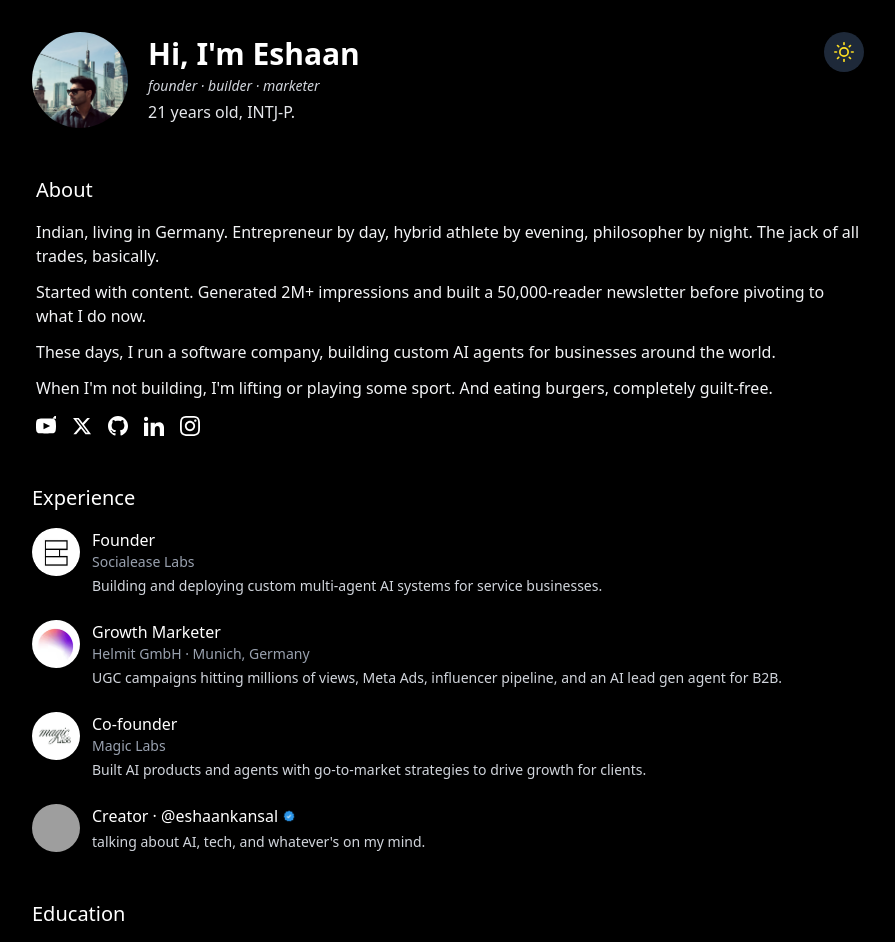
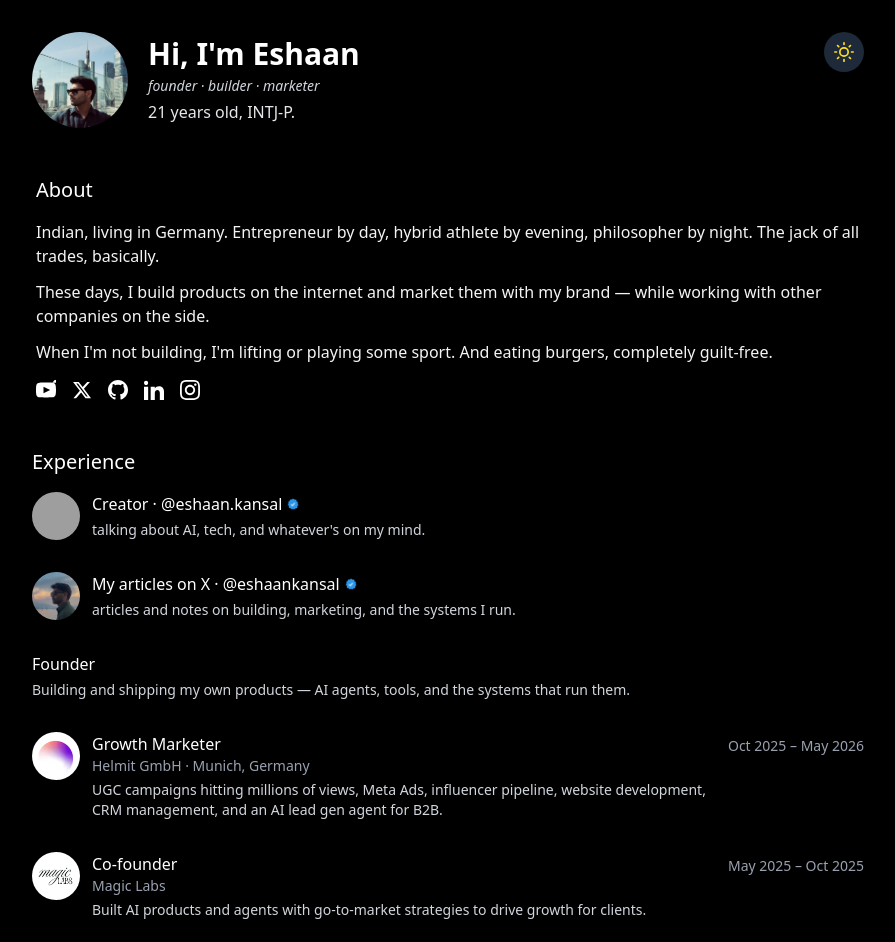
Before and after one commit to Eshaank08/profile, a Next.js app: page / in a window 1280 px wide. Shown: the top 942 px of the page, without its empty margins (192-1087 px from the left). Built offline with nearby package versions, Linux system fonts and the light colour scheme; grey boxes are pictures that could not be loaded; a web font is replaced by a local one.

Commit message:
Restructure experience section, simplify bio, move Education below Hackathons
Lead with Creator/Writing entries, drop Socialease Labs company attribution
from the Founder entry, expand Helmit description and add date ranges.

```diff
--- a/app/page.tsx
+++ b/app/page.tsx
@@ -88,8 +88,7 @@ export default function Component() {
         <div className="mb-12 px-1">
           <h2 className="text-xl font-medium mb-4">About</h2>
           <p className={`${darkMode ? 'text-gray-100' : 'text-gray-700'} mb-3`}>Indian, living in Germany. Entrepreneur by day, hybrid athlete by evening, philosopher by night. The jack of all trades, basically.</p>
-          <p className={`${darkMode ? 'text-gray-100' : 'text-gray-700'} mb-3`}>Started with content. Generated 2M+ impressions and built a 50,000-reader newsletter before pivoting to what I do now.</p>
-          <p className={`${darkMode ? 'text-gray-100' : 'text-gray-700'} mb-3`}>These days, I run a software company, building custom AI agents for businesses around the world.</p>
+          <p className={`${darkMode ? 'text-gray-100' : 'text-gray-700'} mb-3`}>These days, I build products on the internet and market them with my brand — while working with other companies on the side.</p>
           <p className={`${darkMode ? 'text-gray-100' : 'text-gray-700'} mb-3`}>When I&apos;m not building, I&apos;m lifting or playing some sport. And eating burgers, completely guilt-free.</p>
 
           {/* Social Media Icons */}
@@ -151,17 +150,45 @@ export default function Component() {
         <div className="mb-12">
           <h2 className="text-xl font-medium mb-4">Experience</h2>
 
-          <div className="space-y-6">
-            {/* Socialease Labs */}
+          <div className="space-y-8">
+            {/* Creator — Instagram */}
+            <a href="https://instagram.com/eshaan.kansal" target="_blank" rel="noopener noreferrer" className="flex justify-between items-start group">
+              <div className="flex items-start">
+                <div className="w-12 h-12 rounded-full mr-3 flex-shrink-0 overflow-hidden">
+                  <Image src="/images/work/main.png" alt="Eshaan Kansal on Instagram" width={48} height={48} quality={100} className="w-full h-full object-cover object-center" />
+                </div>
+                <div>
+                  <h3 className="font-medium flex items-center gap-1 group-hover:opacity-80">
+                    Creator · @eshaan.kansal
+                    <Image src="/images/work/blue-tick.png" alt="Verified" width={14} height={14} quality={100} className="inline-block" />
+                  </h3>
+                  <p className={`${darkMode ? 'text-gray-300' : 'text-gray-600'} text-sm mt-1`}>talking about AI, tech, and whatever&apos;s on my mind.</p>
+                </div>
+              </div>
+            </a>
+
+            {/* Writing — X */}
+            <a href="https://twitter.com/eshaankansal" target="_blank" rel="noopener noreferrer" className="flex justify-between items-start group">
+              <div className="flex items-start">
+                <div className="w-12 h-12 rounded-full mr-3 flex-shrink-0 overflow-hidden">
+                  <Image src="/images/work/x-avatar.jpg" alt="Eshaan Kansal on X" width={48} height={48} quality={100} className="w-full h-full object-cover object-center" />
+                </div>
+                <div>
+                  <h3 className="font-medium flex items-center gap-1 group-hover:opacity-80">
+                    My articles on X · @eshaankansal
+                    <Image src="/images/work/blue-tick.png" alt="Verified" width={14} height={14} quality={100} className="inline-block" />
+                  </h3>
+                  <p className={`${darkMode ? 'text-gray-300' : 'text-gray-600'} text-sm mt-1`}>articles and notes on building, marketing, and the systems I run.</p>
+                </div>
+              </div>
+            </a>
+
+            {/* Founder */}
             <div className="flex justify-between items-start">
               <div className="flex items-start">
-                <div className="w-12 h-12 rounded-full mr-3 flex-shrink-0 overflow-hidden bg-white">
-                  <Image src="/images/work/socialease.jpeg" alt="Socialease Labs" width={48} height={48} quality={100} className="w-full h-full object-contain p-1" />
-                </div>
                 <div>
                   <h3 className="font-medium">Founder</h3>
-                  <p className={`${darkMode ? 'text-gray-400' : 'text-gray-500'} text-sm`}>Socialease Labs</p>
-                  <p className={`${darkMode ? 'text-gray-300' : 'text-gray-600'} text-sm mt-1`}>Building and deploying custom multi-agent AI systems for service businesses.</p>
+                  <p className={`${darkMode ? 'text-gray-300' : 'text-gray-600'} text-sm mt-1`}>Building and shipping my own products — AI agents, tools, and the systems that run them.</p>
                 </div>
               </div>
             </div>
@@ -175,16 +202,17 @@ export default function Component() {
                 <div>
                   <h3 className="font-medium">Growth Marketer</h3>
                   <p className={`${darkMode ? 'text-gray-400' : 'text-gray-500'} text-sm`}>Helmit GmbH · Munich, Germany</p>
-                  <p className={`${darkMode ? 'text-gray-300' : 'text-gray-600'} text-sm mt-1`}>UGC campaigns hitting millions of views, Meta Ads, influencer pipeline, and an AI lead gen agent for B2B.</p>
+                  <p className={`${darkMode ? 'text-gray-300' : 'text-gray-600'} text-sm mt-1`}>UGC campaigns hitting millions of views, Meta Ads, influencer pipeline, website development, CRM management, and an AI lead gen agent for B2B.</p>
                 </div>
               </div>
+              <span className={`text-sm ${darkMode ? 'text-gray-400' : 'text-gray-500'} whitespace-nowrap ml-4 pt-1`}>Oct 2025 – May 2026</span>
             </div>
 
             {/* Magic Labs */}
             <div className="flex justify-between items-start">
               <div className="flex items-start">
-                <div className="w-12 h-12 rounded-full mr-3 flex-shrink-0 overflow-hidden">
-                  <Image src="/images/work/wolf.png" alt="Magic Labs" width={48} height={48} quality={100} className="w-full h-full object-cover scale-125" />
+                <div className="w-12 h-12 rounded-full mr-3 flex-shrink-0 overflow-hidden bg-white flex items-center justify-center px-1">
+                  <Image src="/images/work/magic-labs.png" alt="Magic Labs" width={48} height={48} quality={100} className="w-full h-auto object-contain" />
                 </div>
                 <div>
                   <h3 className="font-medium">Co-founder</h3>
@@ -192,40 +220,9 @@ export default function Component() {
                   <p className={`${darkMode ? 'text-gray-300' : 'text-gray-600'} text-sm mt-1`}>Built AI products and agents with go-to-market strategies to drive growth for clients.</p>
                 </div>
               </div>
+              <span className={`text-sm ${darkMode ? 'text-gray-400' : 'text-gray-500'} whitespace-nowrap ml-4 pt-1`}>May 2025 – Oct 2025</span>
             </div>
 
-            {/* Content Creator */}
-            <div className="flex justify-between items-start">
-              <div className="flex items-start">
-                <div className="w-12 h-12 rounded-full mr-3 flex-shrink-0 overflow-hidden">
-                  <Image src="/images/work/main.png" alt="Eshaan Kansal" width={48} height={48} quality={100} className="w-full h-full object-cover object-center" />
-                </div>
-                <div>
-                  <h3 className="font-medium flex items-center gap-1">
-                    Creator · @eshaankansal
-                    <Image src="/images/work/blue-tick.png" alt="Verified" width={14} height={14} quality={100} className="inline-block" />
-                  </h3>
-                  <p className={`${darkMode ? 'text-gray-300' : 'text-gray-600'} text-sm mt-1`}>talking about AI, tech, and whatever&apos;s on my mind.</p>
-                </div>
-              </div>
-            </div>
-          </div>
-        </div>
-
-        {/* Education Section */}
-        <div className="mb-12">
-          <h2 className="text-xl font-medium mb-4">Education</h2>
-
-          <div className="flex justify-between items-start">
-            <div className="flex items-start">
-              <div className="w-12 h-12 rounded-full mr-3 flex-shrink-0 overflow-hidden bg-white flex items-center justify-center p-2">
-                <img src="/images/work/ku-mark.svg" alt="KU Eichstätt-Ingolstadt" className="w-full h-full object-contain" />
-              </div>
-              <div>
-                <h3 className="font-medium">B.Sc. Data Science</h3>
-                <p className={`${darkMode ? 'text-gray-400' : 'text-gray-500'} text-sm`}>Katholische Universität Eichstätt-Ingolstadt, Germany</p>
-              </div>
-            </div>
           </div>
         </div>
 
@@ -324,6 +321,23 @@ export default function Component() {
           </div>
         </div>
 
+        {/* Education Section */}
+        <div className="mb-12">
+          <h2 className="text-xl font-medium mb-4">Education</h2>
+
+          <div className="flex justify-between items-start">
+            <div className="flex items-start">
+              <div className="w-12 h-12 rounded-full mr-3 flex-shrink-0 overflow-hidden bg-white flex items-center justify-center p-2">
+                <img src="/images/work/ku-mark.svg" alt="KU Eichstätt-Ingolstadt" className="w-full h-full object-contain" />
+              </div>
+              <div>
+                <h3 className="font-medium">B.Sc. Data Science</h3>
+                <p className={`${darkMode ? 'text-gray-400' : 'text-gray-500'} text-sm`}>Katholische Universität Eichstätt-Ingolstadt, Germany</p>
+              </div>
+            </div>
+          </div>
+        </div>
+
         {/* Hackathons Section */}
         <div className="mb-12">
           <h2 className="text-xl font-medium mb-4">Hackathons</h2>
```
Also changed, not shown: public/images/work/magic-labs.png (added), public/images/work/x-avatar.jpg (added).
